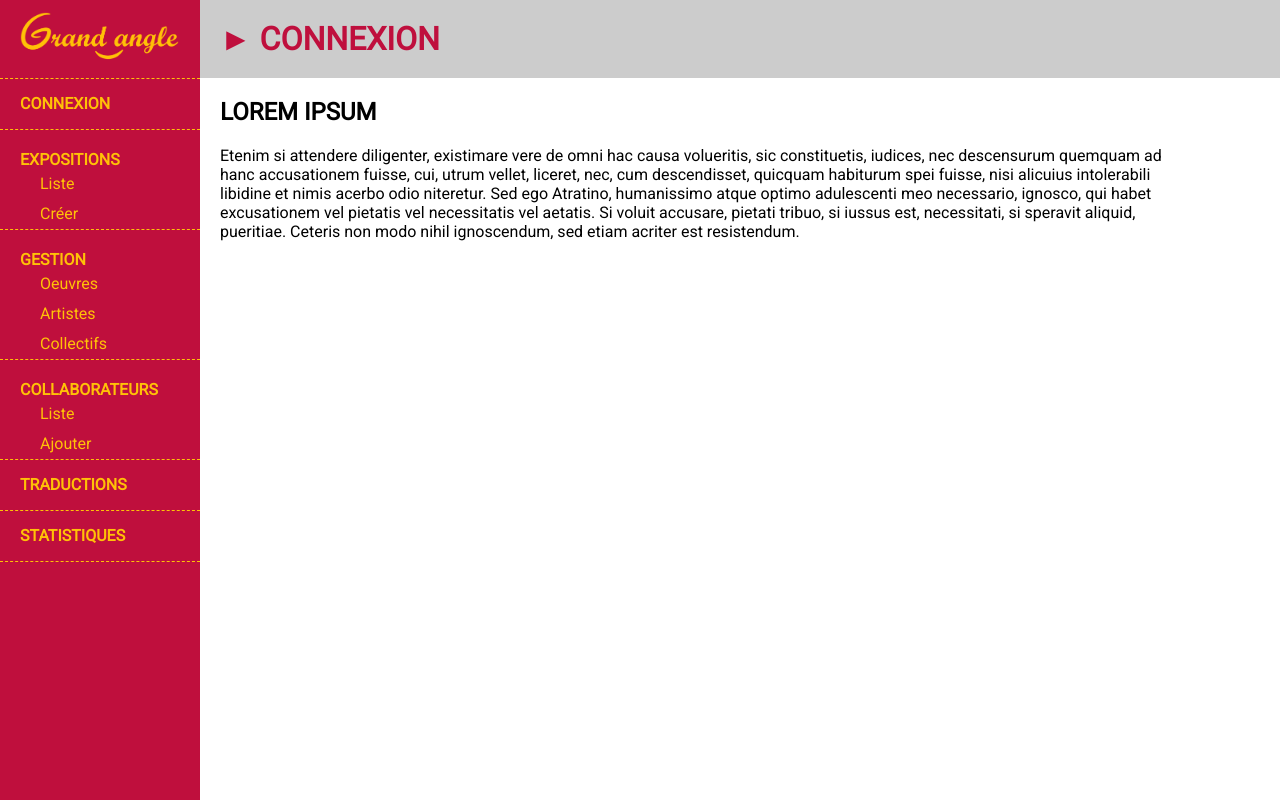
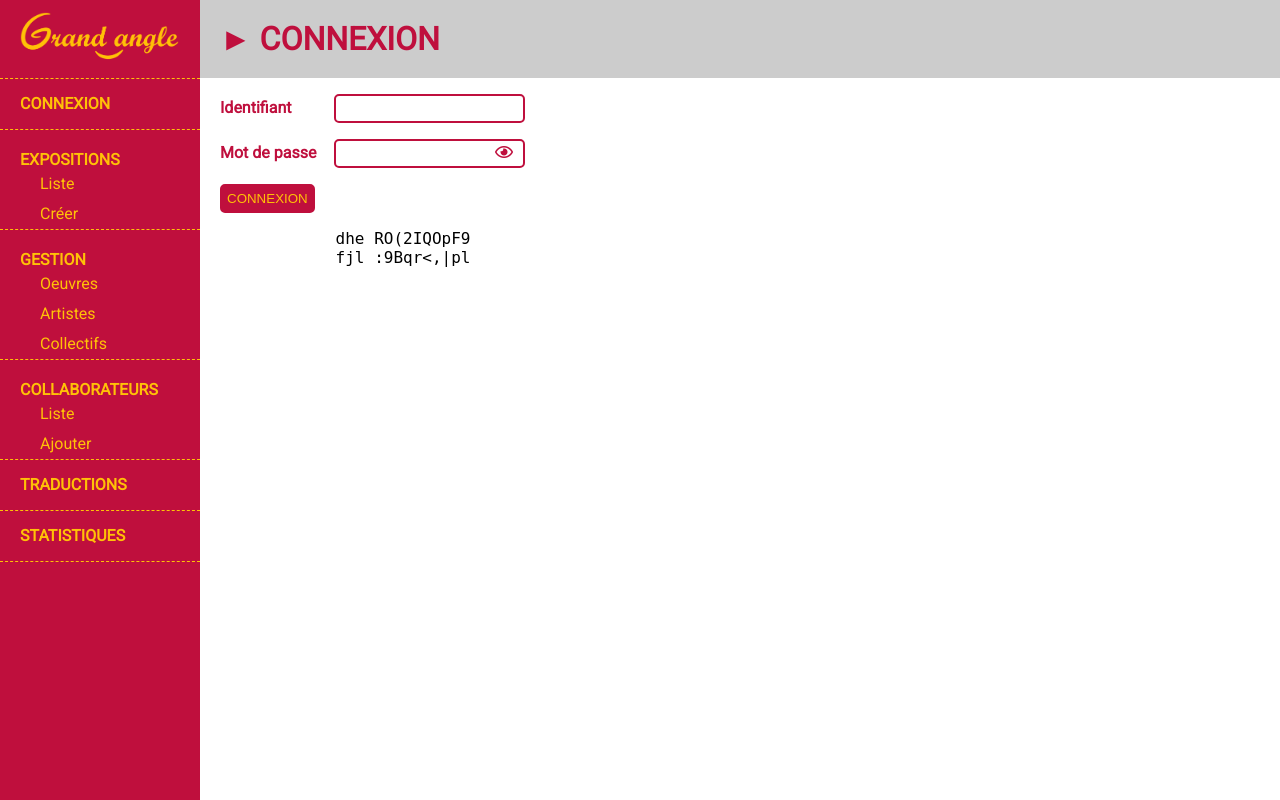
Before and after one commit to GuyomH/Fil-Rouge, a PHP site: page / in a window 1280 px wide. Run offline with PHP 8.4, Linux system fonts and the light colour scheme; some libraries are stand-ins or nearby versions.

Commit message:
Maj de la page de connexion coté admin

```diff
--- a/admin/css/style.css
+++ b/admin/css/style.css
@@ -95,10 +95,15 @@ nav a
   color: #FFC107;
 }
 
-nav a:hover
+nav a:hover, nav ul ul a:hover
 {
   color: #FFF;
+  background-color: #603;
 }
+
+nav a:hover {width: 180px;}
+
+nav ul ul a:hover {width: 160px;}
 
 nav a:hover::before
 {
@@ -122,7 +127,6 @@ header, main
 {
   width: 960px;
   margin: 0 20px;
-  /* outline: 1px solid red; */
 }
 
 header h1
@@ -135,6 +139,53 @@ header h1
 /* HEADER FIN*/
 
 /* MAIN */
+/* FORM */
+form p
+{
+  color: #BF0F3D;
+  font-weight: bold;
+}
+
+form p input
+{
+  border: 2px solid #BF0F3D;
+  border-radius: 5px;
+  padding: 5px;
+  color: #BF0F3D;
+}
+
+form p input[type="submit"]
+{
+  background-color: #FFC107;
+  color: #FFC107;
+  background-color: #BF0F3D;
+}
+
+form p input[type="submit"]:hover
+{
+  background-color: #FFC107;
+  color: #BF0F3D;
+  cursor: pointer;
+}
+
+form i[class*="fa-eye"]
+{
+  margin-left: -30px;
+  cursor: pointer;
+}
+
+label
+{
+  display: inline-block;
+  width: 110px;
+}
+
+.warning
+{
+  font-weight: bold;
+  color: red;
+}
+/* FORM / Fin */
 /* MAIN / FIN*/
 
 /* FOOTER */
--- a/admin/inc/TODO.txt
+++ /dev/null
@@ -1 +0,0 @@
-TODO
--- /dev/null
+++ b/admin/inc/pdo.inc.php
@@ -0,0 +1,17 @@
+<?php
+const LOGIN = "root";
+const PWD = "";
+const DBNAME = "grand_angle";
+$dsn = 'mysql:host=localhost;dbname=' . DBNAME . ';charset=utf8';
+
+try
+{
+  $db = new PDO($dsn, LOGIN, PWD);
+  $db->setAttribute(PDO::ATTR_ERRMODE, PDO::ERRMODE_EXCEPTION);
+  $db->setAttribute(PDO::ATTR_DEFAULT_FETCH_MODE, PDO::FETCH_ASSOC);
+}
+catch (Exception $e)
+{
+  die('Erreur : ' . $e->getMessage());
+}
+?>
--- a/admin/index.php
+++ b/admin/index.php
@@ -1,3 +1,47 @@
+<?php
+// SESSION INIT
+session_start();
+
+/****************/
+/* CONNEXION DB */
+/****************/
+require_once('inc/pdo.inc.php');
+
+/********************/
+/* FONCTIONS UTILES */
+/********************/
+/* TODO */
+
+/****************************/
+/* GESTION DE LA NAVIGATION */
+/****************************/
+/* TODO */
+
+/****************************/
+/* CONNEXION COLLABORATEURS */
+/****************************/
+// var init
+$warning = "";
+
+if(isset($_POST['connexion']))
+{
+  if((isset($_POST['login']) && strlen($_POST['login']) == 3) &&
+  (isset($_POST['password']) && strlen($_POST['password']) == 10))
+  {
+    $sql = "SELECT privilege_co, nom_co, prenom_co
+    FROM collaborateurs
+    WHERE id_co = '{$_POST['login']}' AND pwd_co = '{$_POST['password']}'
+    LIMIT 1;";
+
+    /*echo $sql;*/
+
+    /*$q = $db->query($sql); TODO try catch ? / fetch ?*/
+
+  } else {
+    $warning = "<p class=\"warning\">Identifiants incorrects !</p>";
+  }
+}
+?>
 <!DOCTYPE html>
 <html lang="fr">
   <head>
@@ -52,8 +96,19 @@
           </header>
         </div>
         <main>
-          <h2>LOREM IPSUM</h2>
-          <p>Etenim si attendere diligenter, existimare vere de omni hac causa volueritis, sic constituetis, iudices, nec descensurum quemquam ad hanc accusationem fuisse, cui, utrum vellet, liceret, nec, cum descendisset, quicquam habiturum spei fuisse, nisi alicuius intolerabili libidine et nimis acerbo odio niteretur. Sed ego Atratino, humanissimo atque optimo adulescenti meo necessario, ignosco, qui habet excusationem vel pietatis vel necessitatis vel aetatis. Si voluit accusare, pietati tribuo, si iussus est, necessitati, si speravit aliquid, pueritiae. Ceteris non modo nihil ignoscendum, sed etiam acriter est resistendum.</p>
+          <form method="post" action="<?php echo $_SERVER['PHP_SELF']; ?>" id="connexion">
+            <p><label for="login">Identifiant</label> <input type="text" id="login" name="login" maxlength="3" pattern="[A-Za-z]{3}" title="3 caractères alphabétiques"></p>
+            <p><label for="password">Mot de passe</label> <input type="password" id="password" name="password" maxlength="10" pattern=".{10}" title="séquence de 10 caractères"><i class="far fa-eye"></i></p>
+            <!-- <i class="far fa-eye"></i> -->
+            <p><input type="submit" name="connexion" value="CONNEXION"></p>
+          </form>
+          <?php echo $warning; ?>
+          <!-- TEST -->
+          <pre>
+            dhe RO(2IQOpF9
+            fjl :9Bqr<,|pl
+          </pre>
+          <!-- TEST / FIN -->
         </main>
       </div>
     </div>
```
